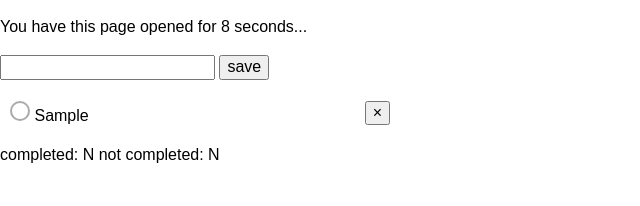
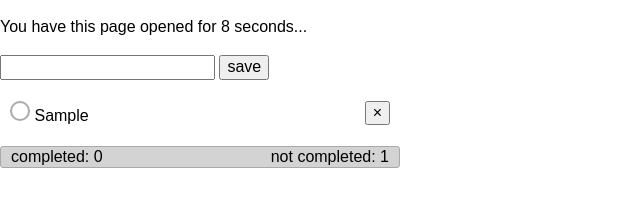
Before and after one commit to everlasting-neverness/origin, a plain HTML site: page js-dom-101/list-app-12_07/app.html in a window 1280 px wide. Both pictures are taken after typing "Sample" into the empty fields and a click on the button "save". Shown: the whole page, without its empty margins (0-640 px from the left). Drawn offline with nearby package versions, Linux system fonts and the light colour scheme.

Commit message:
tryouts in making counters and checkboxes

```diff
--- a/js-dom-101/list-app-12_07/Todos/todos.css
+++ b/js-dom-101/list-app-12_07/Todos/todos.css
@@ -55,3 +55,13 @@
 .toggler input:checked + .visible-checkbox .tick {
 	opacity: 1;
 }
+
+.counters {
+  width: 400px;
+  background-color: lightgrey;
+  border: 1px solid darkgrey;
+  border-radius: 3px;
+  padding: 1px 10px;
+  display: flex;
+  justify-content: space-between;
+}
--- a/js-dom-101/list-app-12_07/Todos/todos.js
+++ b/js-dom-101/list-app-12_07/Todos/todos.js
@@ -8,9 +8,9 @@
     <ul class="list">
 
     </ul>
-    <div>
-      completed: N
-      not completed: N
+    <div class="counters">
+      <span class="completed">completed: <span class="counter">0</span></span>
+      <span class="notCompleted">not completed: <span class="counter">0</span></span>
     </div>
   `;
   let app = document.getElementById('TodosApp');
@@ -48,6 +48,13 @@
       }
   };
 
+  function getElFromTodos(id) {
+    for (let x = 0; x , todos.length; x++) {
+      if (todos[x].id == id)
+        return todos[x];
+    }
+  }
+
   function renderList(list) {
     clearList(list);
     todos = generateId(todos);
@@ -58,6 +65,19 @@
         let sp = getToggler();
         let text = document.createTextNode(todos[item].content + ' ');
         li.innerHTML = sp;
+        // console.log(li);
+        let checkbox = li.querySelector('.toggler input');
+        let tick = li.querySelector('.toggler .tick');
+        tick.addEventListener('click', function() {
+            let el = getElFromTodos(li.id);
+            el.checked = !checkbox.checked;
+            // renderList(list);
+        });
+        // if (todos[item].checked == true)
+        //   tick.setAttribute('style','opacity: 1;');
+        // else if (todos[item].checked == false)
+        //   tick.setAttribute('style','opacity: 0;');
+        // console.log(todos[item]);
         li.firstChild.appendChild(text);
         let but = document.createElement('button');
         but.innerHTML = '&times;';
@@ -69,8 +89,9 @@
         });
         li.appendChild(but);
         list.appendChild(li);
-    }
-
+    };
+    counter('notCompl');
+    counter('compl');
   };
 
 
@@ -89,7 +110,6 @@
   };
 
 
-
   let button = document.querySelector('button');
   button.addEventListener('click', function (event) {
     event.preventDefault();
@@ -101,20 +121,6 @@
       content: input.value,
     }
     todos.unshift(newTodoEntry);
-    // let listElement = list.firstElementChild;
-    // let li = document.createElement('li');
-    // li.setAttribute('class', 'list-item');
-    // let sp = getToggler();
-    // let text = document.createTextNode(input.value + ' ');
-    // li.innerHTML = sp;
-    // li.firstChild.appendChild(text);
-    // // li.appendChild(inn);
-    // // li.appendChild(text);
-    // let but = document.createElement('button');
-    // but.innerHTML = '&times;';
-    // but.addEventListener('click', removeElement(but));
-    // li.appendChild(but);
-    // list.appendChild(li);
     renderList(list);
     form.reset();
   })
@@ -128,6 +134,21 @@
   return arr;
   }
 
+  function counter(arg) {
+    let init, bool;
+    if (arg == 'compl') {
+      init = '.completed .counter';
+      bool = true; }
+    else {
+      init = '.notCompleted .counter';
+      bool = false; }
+    let sp = document.querySelector(init), count = 0;
+    for (let x = 0; x < todos.length; x++) {
+      if (todos[x].checked == bool)
+        count += 1;
+    };
+    sp.innerText = count;
+  }
   // let delButton = document.querySelectorAll('ul button');
   // for (let i = 0; i < delButton.length; i++) {
   //   delButton[i].addEventListener('click', function() {
--- a/js-dom-101/list-app-12_07/helpers/helpers.js
+++ b/js-dom-101/list-app-12_07/helpers/helpers.js
@@ -6,6 +6,6 @@
     return realremove;
   }
 
-  console.log('removeElement');
+  // console.log('removeElement');
   window.removeElement = removeElement;
 })();
--- a/js-dom-101/list-app-12_07/logger/logger.js
+++ b/js-dom-101/list-app-12_07/logger/logger.js
@@ -1,4 +1,4 @@
 (function () {
   let greeting = 'hello';
-  console.log(greeting);
+  // console.log(greeting);
 })();
```
